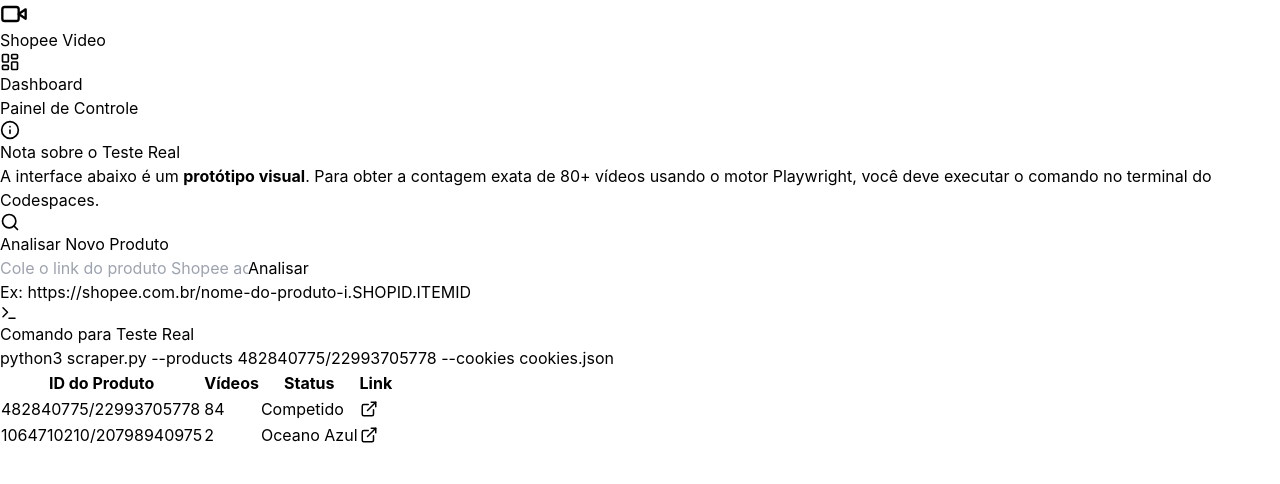
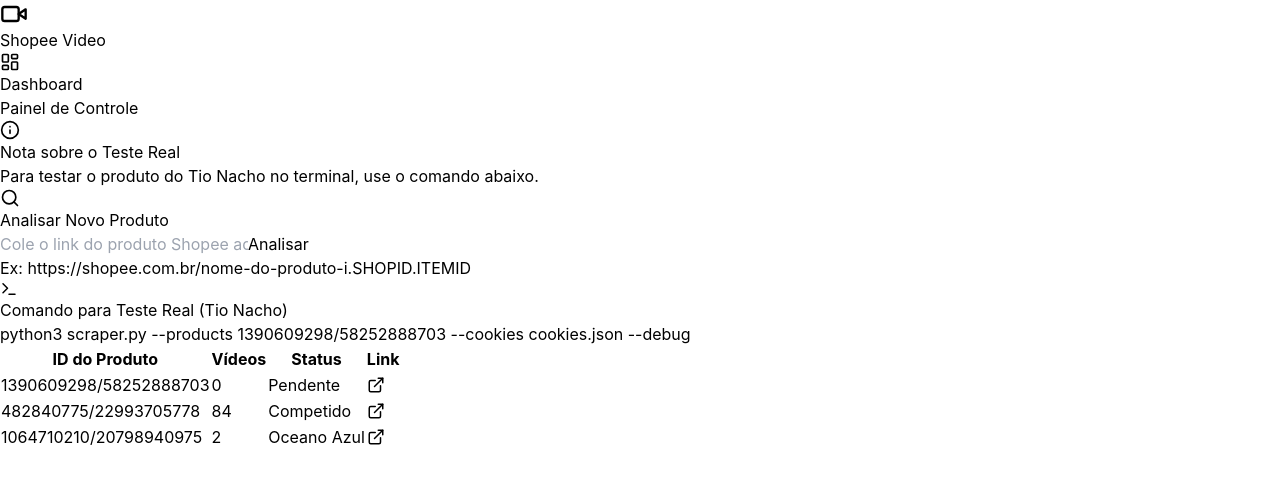
Before and after one commit to flavia-vale/shopeevideos, a React (Vite) app: page / in a window 1280 px wide. Shown: the top 484 px of the page. Built offline with nearby package versions, Linux system fonts and the light colour scheme.

Commit message:
[dyad] Adicionando produto Tio Nacho aos testes e interface - wrote 1 file(s)

```diff
--- a/src/pages/Index.tsx
+++ b/src/pages/Index.tsx
@@ -20,6 +20,7 @@ const Index = () => {
   const [scanResult, setScanResult] = useState<any | null>(null);
 
   const [results, setResults] = useState([
+    { id: '1390609298/58252888703', videos: 0, status: 'pending', detail: "Aguardando análise real" },
     { id: '482840775/22993705778', videos: 84, status: 'competed', detail: "[data-sqe='video-item']" },
     { id: '1064710210/20798940975', videos: 2, status: 'blue_ocean', detail: "[data-sqe='video-item']" },
   ]);
@@ -28,7 +29,6 @@ const Index = () => {
     setIsLoading(true);
     setScanResult(null);
 
-    // Simulação para fins de demonstração da UI
     setTimeout(() => {
       setIsLoading(false);
       const match = url.match(/i\.(\d+)\.(\d+)/);
@@ -37,13 +37,14 @@ const Index = () => {
         const itemId = match[2];
         const fullId = `${shopId}/${itemId}`;
 
-        // Se for o link dos livrinhos, mostramos o valor real aproximado
+        const isTioNacho = itemId === '58252888703';
         const isLivrinhos = itemId === '22993705778';
+
         const newResult = {
           id: fullId,
-          videos: isLivrinhos ? 84 : 0,
-          status: isLivrinhos ? 'competed' : 'no_tab',
-          detail: isLivrinhos ? "[data-sqe='video-item']" : "Aba não encontrada na simulação"
+          videos: isTioNacho ? 0 : (isLivrinhos ? 84 : 0),
+          status: isTioNacho ? 'blue_ocean' : (isLivrinhos ? 'competed' : 'no_tab'),
+          detail: isTioNacho ? "Simulação: Produto novo" : (isLivrinhos ? "[data-sqe='video-item']" : "Aba não encontrada")
         };
 
         setScanResult(newResult);
@@ -85,7 +86,7 @@ const Index = () => {
             <Info className="mt-1 shrink-0" size={20} />
             <div>
               <p className="font-semibold">Nota sobre o Teste Real</p>
-              <p className="text-sm opacity-90">A interface abaixo é um <b>protótipo visual</b>. Para obter a contagem exata de 80+ vídeos usando o motor Playwright, você deve executar o comando no terminal do Codespaces.</p>
+              <p className="text-sm opacity-90">Para testar o produto do Tio Nacho no terminal, use o comando abaixo.</p>
             </div>
           </div>
 
@@ -96,10 +97,10 @@ const Index = () => {
           <div className="bg-slate-900 text-slate-300 p-6 rounded-xl mb-8 font-mono text-sm shadow-lg border border-slate-800">
             <div className="flex items-center gap-2 text-orange-400 mb-3">
               <Terminal size={18} />
-              <span className="font-bold uppercase tracking-wider">Comando para Teste Real</span>
+              <span className="font-bold uppercase tracking-wider">Comando para Teste Real (Tio Nacho)</span>
             </div>
             <div className="bg-black/50 p-3 rounded border border-slate-700 text-green-400 overflow-x-auto">
-              python3 scraper.py --products 482840775/22993705778 --cookies cookies.json
+              python3 scraper.py --products 1390609298/58252888703 --cookies cookies.json --debug
             </div>
           </div>
 
@@ -120,9 +121,11 @@ const Index = () => {
                     <td className="px-6 py-4 font-bold">{item.videos}</td>
                     <td className="px-6 py-4">
                       <span className={`px-2 py-1 rounded-full text-xs font-medium ${
-                        item.status === 'blue_ocean' ? 'bg-blue-100 text-blue-700' : 'bg-orange-100 text-orange-700'
+                        item.status === 'blue_ocean' ? 'bg-blue-100 text-blue-700' :
+                        item.status === 'pending' ? 'bg-gray-100 text-gray-600' : 'bg-orange-100 text-orange-700'
                       }`}>
-                        {item.status === 'blue_ocean' ? 'Oceano Azul' : 'Competido'}
+                        {item.status === 'blue_ocean' ? 'Oceano Azul' :
+                         item.status === 'pending' ? 'Pendente' : 'Competido'}
                       </span>
                     </td>
                     <td className="px-6 py-4 text-right">
```
